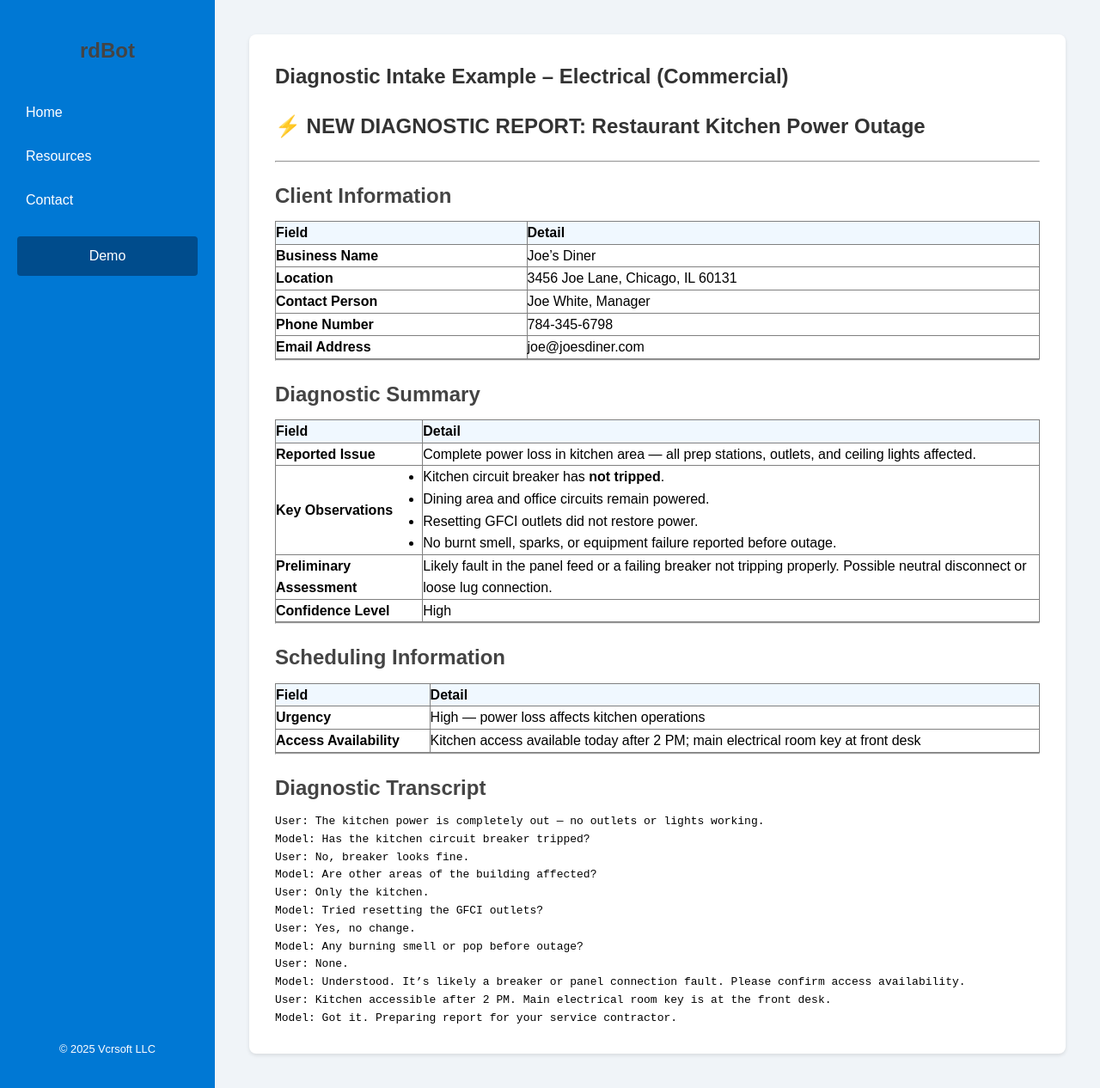
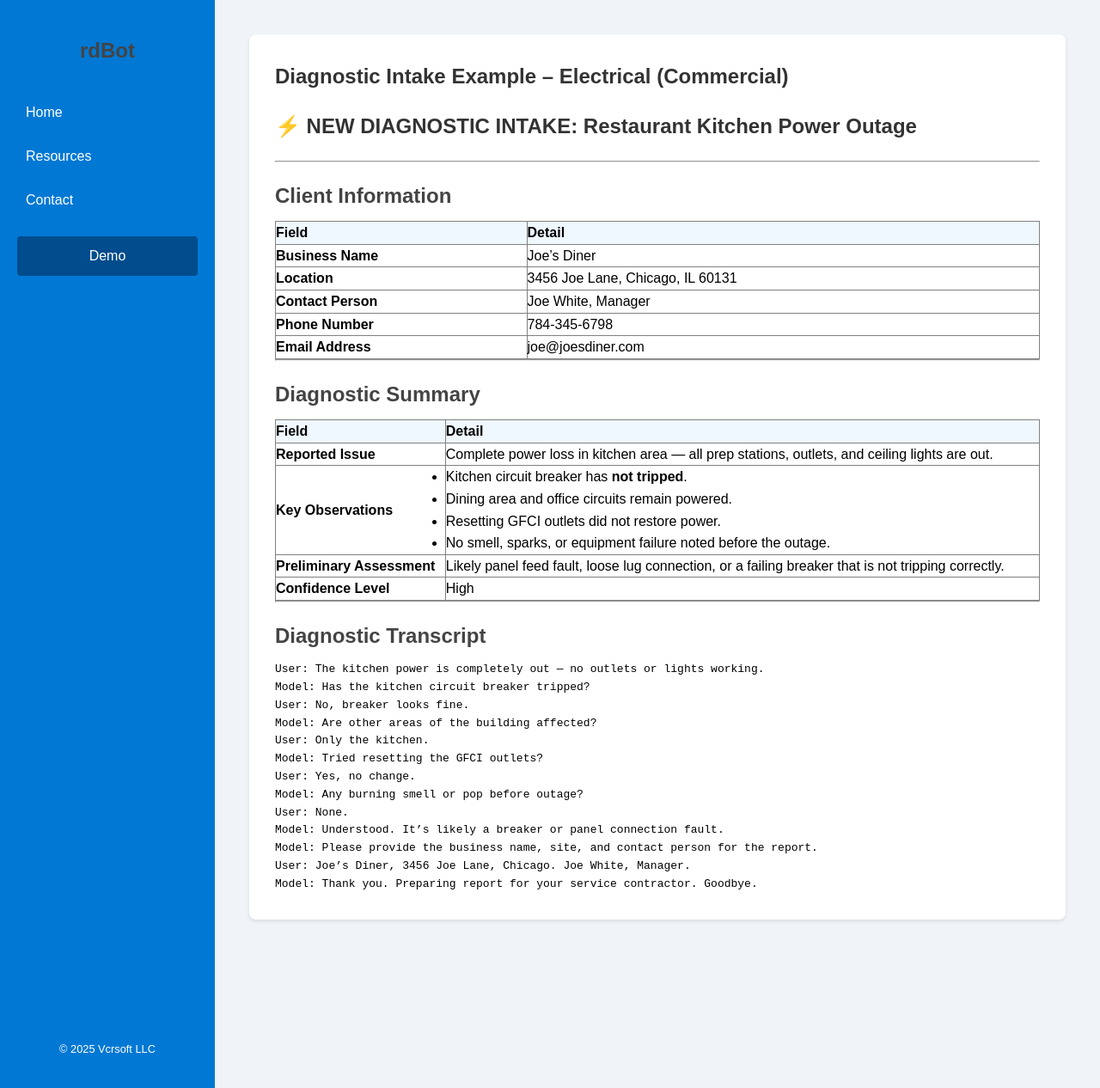
Before and after one commit to vcrsoft/vcrsoft.github.io, a Jekyll site: the page built from _resources/examples/electrical.md, in a window 1280 px wide and 1266 px high. Shown: the whole window at 86% size. Built offline with Jekyll 4.4.1, drawn with Linux system fonts in a browser that asks for light colours.

Commit message:
Refine electrical diagnostic intake example
Updated the diagnostic intake example for clarity and consistency, including changes to the reported issue and preliminary assessment. Removed scheduling information section.

```diff
--- a/_resources/examples/electrical.md
+++ b/_resources/examples/electrical.md
@@ -1,11 +1,11 @@
 ---
 layout: resource
 title: "Diagnostic Intake Example – Electrical (Commercial)"
-excerpt: "AI-generated diagnostic report example for a restaurant kitchen power outage — showing structured intake, assessment, and transcript."
+excerpt: "AI-generated diagnostic intake example for a restaurant kitchen power outage — showing structured intake, assessment, and transcript."
 nav_exclude: true
 ---
 
-# ⚡ NEW DIAGNOSTIC REPORT: Restaurant Kitchen Power Outage
+# ⚡ NEW DIAGNOSTIC INTAKE: Restaurant Kitchen Power Outage
 
 ---
 
@@ -32,30 +32,17 @@ nav_exclude: true
     <th style="text-align: left;">Field</th>
     <th style="text-align: left;">Detail</th>
   </tr>
-  <tr><td><strong>Reported Issue</strong></td><td>Complete power loss in kitchen area — all prep stations, outlets, and ceiling lights affected.</td></tr>
+  <tr><td><strong>Reported Issue</strong></td><td>Complete power loss in kitchen area — all prep stations, outlets, and ceiling lights are out.</td></tr>
   <tr><td><strong>Key Observations</strong></td><td>
     <ul>
       <li>Kitchen circuit breaker has <strong>not tripped</strong>.</li>
       <li>Dining area and office circuits remain powered.</li>
       <li>Resetting GFCI outlets did not restore power.</li>
-      <li>No burnt smell, sparks, or equipment failure reported before outage.</li>
+      <li>No smell, sparks, or equipment failure noted before the outage.</li>
     </ul>
   </td></tr>
-  <tr><td><strong>Preliminary Assessment</strong></td><td>Likely fault in the panel feed or a failing breaker not tripping properly. Possible neutral disconnect or loose lug connection.</td></tr>
+  <tr><td><strong>Preliminary Assessment</strong></td><td>Likely panel feed fault, loose lug connection, or a failing breaker that is not tripping correctly.</td></tr>
   <tr><td><strong>Confidence Level</strong></td><td>High</td></tr>
-</table>
-
----
-
-## Scheduling Information
-
-<table border="1" cellpadding="8" cellspacing="0" style="border-collapse: collapse; width: 100%;">
-  <tr style="background-color: #f0f8ff;">
-    <th style="text-align: left;">Field</th>
-    <th style="text-align: left;">Detail</th>
-  </tr>
-  <tr><td><strong>Urgency</strong></td><td>High — power loss affects kitchen operations</td></tr>
-  <tr><td><strong>Access Availability</strong></td><td>Kitchen access available today after 2 PM; main electrical room key at front desk</td></tr>
 </table>
 
 ---
@@ -71,7 +58,8 @@ Model: Tried resetting the GFCI outlets?
 User: Yes, no change.
 Model: Any burning smell or pop before outage?
 User: None.
-Model: Understood. It’s likely a breaker or panel connection fault. Please confirm access availability.
-User: Kitchen accessible after 2 PM. Main electrical room key is at the front desk.
-Model: Got it. Preparing report for your service contractor.
+Model: Understood. It’s likely a breaker or panel connection fault.
+Model: Please provide the business name, site, and contact person for the report.
+User: Joe’s Diner, 3456 Joe Lane, Chicago. Joe White, Manager.
+Model: Thank you. Preparing report for your service contractor. Goodbye.
 </pre>
```
